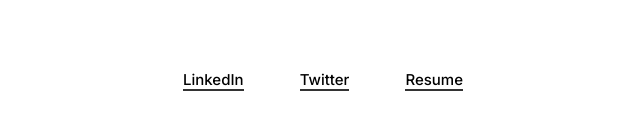
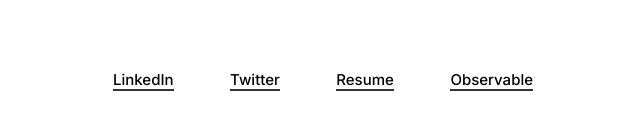
Before and after one commit to helloeujin/helloeujin.github.io, a React (Create React App) app: page / in a window 1280 px wide. Shown: the part 2929-3059 px from the top of the page, without its empty margins (317-957 px from the left). Built offline with nearby package versions, Linux system fonts and the light colour scheme; no server answers.

Commit message:
updated info, observable added

```diff
--- a/src/Footer.js
+++ b/src/Footer.js
@@ -20,6 +20,12 @@
             Resume
           </a>
         </div>
+
+        <div className="social">
+          <a href="https://observablehq.com/@helloeujin" target="_blank">
+            Observable
+          </a>
+        </div>
       </div>
     </div>
   );
--- a/src/css/App.scss
+++ b/src/css/App.scss
@@ -56,7 +56,7 @@
   position: relative;
   width: 100%;
   left: 0px;
-  height: 140px;
+  height: 160px;
   bottom: 0px;
   margin: 0px;
   margin-top: 100px;
@@ -65,7 +65,8 @@
   // border-top: 1px solid #eee;
 }
 .footer > .footer-social {
-  max-width: 280px;
+  max-width: 420px;
+  width: 80%;
   // background-color: red;
   margin-left: auto;
   margin-right: auto;
@@ -73,10 +74,10 @@
   flex-direction: row;
   justify-content: space-between;
   @media (max-width: $width-sm) {
-    max-width: 240px;
+    // max-width: 240px;
   }
   @media (max-width: $width-xxs) {
-    max-width: 220px;
+    // max-width: 220px;
   }
 }
 .footer-social > .social {
--- a/src/data/teaching.json
+++ b/src/data/teaching.json
@@ -1,4 +1,9 @@
 [
+  {
+    "date": "03.2023",
+    "school": "City University of New York",
+    "desc": "Guest lecturer in ‘LGBTQ inclusive design"
+  },
   {
     "date": "02.2023",
     "school": "Data Literacy Journalism Conference",
```
Also changed, not shown: 1 other file (tests, documents, lock files or other folders).
